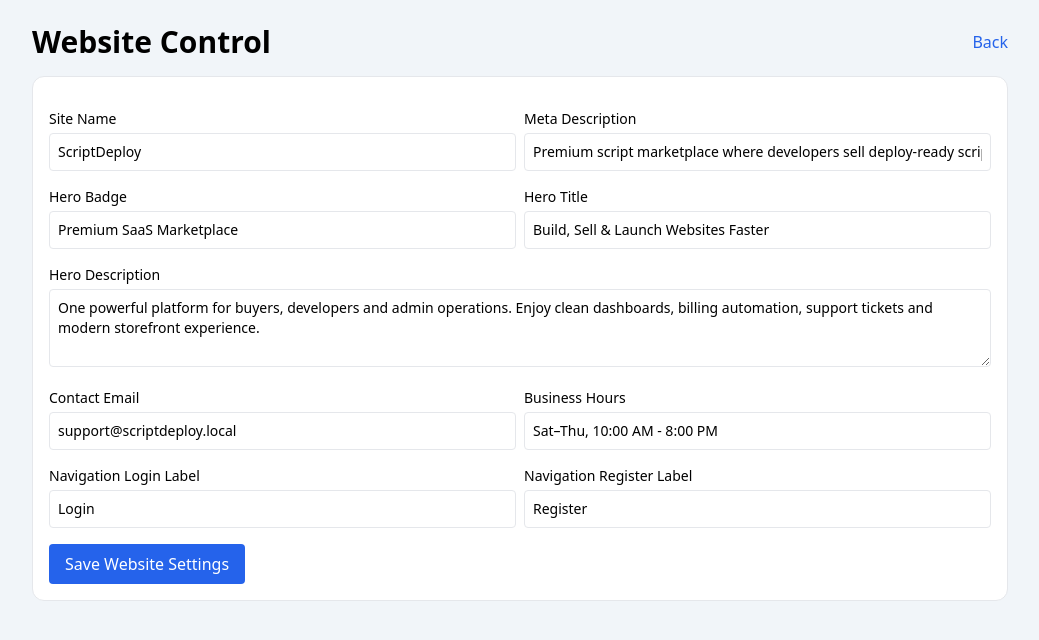
After one commit to mdrahulislammri/IZV-project, a PHP site: page /admin/settings in a window 1280 px wide. The commit adds this page. Shown: the top 640 px of the page, without its empty margins (120-1159 px from the left). Run offline with PHP 8.4, Linux system fonts and the light colour scheme; the visitor is signed in with stand-in values (Sample User, id 1); data comes from the database, SQL or seed files in the repository; both versions use the stored data as it was after the commit; some libraries are stand-ins or nearby versions.

Commit message:
Add dynamic website control panel for admin settings

```diff
--- a/admin/dashboard.php
+++ b/admin/dashboard.php
@@ -13,7 +13,7 @@ $stats = [
 ?>
 <!doctype html><html lang="en"><head><meta charset="utf-8"><meta name="viewport" content="width=device-width,initial-scale=1"><title>Admin Dashboard | ScriptDeploy</title><meta name="description" content="Admin overview for users, developers, projects, tickets, and warns."><script src="https://cdn.tailwindcss.com"></script></head>
 <body class="bg-slate-100"><div class="max-w-7xl mx-auto p-4 sm:p-6">
-<div class="mb-6 flex items-center justify-between"><h1 class="text-3xl font-black">Admin Dashboard</h1><details class="relative"><summary class="cursor-pointer rounded border bg-white px-4 py-2">⋮ Menu</summary><div class="absolute right-0 mt-2 w-48 rounded border bg-white p-2 shadow space-y-1"><a class="block rounded px-2 py-1 hover:bg-slate-100" href="/admin/dashboard">Dashboard</a><a class="block rounded px-2 py-1 hover:bg-slate-100" href="/admin/users">Users</a><a class="block rounded px-2 py-1 hover:bg-slate-100" href="/admin/categories">Categories</a><a class="block rounded px-2 py-1 hover:bg-slate-100" href="/admin/warns">Warns</a><a class="block rounded px-2 py-1 hover:bg-slate-100" href="/admin/tickets">Tickets</a><a class="block rounded px-2 py-1 text-red-600 hover:bg-red-50" href="/logout">Logout</a></div></details></div>
+<div class="mb-6 flex items-center justify-between"><h1 class="text-3xl font-black">Admin Dashboard</h1><details class="relative"><summary class="cursor-pointer rounded border bg-white px-4 py-2">⋮ Menu</summary><div class="absolute right-0 mt-2 w-48 rounded border bg-white p-2 shadow space-y-1"><a class="block rounded px-2 py-1 hover:bg-slate-100" href="/admin/dashboard">Dashboard</a><a class="block rounded px-2 py-1 hover:bg-slate-100" href="/admin/users">Users</a><a class="block rounded px-2 py-1 hover:bg-slate-100" href="/admin/settings">Website Control</a><a class="block rounded px-2 py-1 hover:bg-slate-100" href="/admin/categories">Categories</a><a class="block rounded px-2 py-1 hover:bg-slate-100" href="/admin/warns">Warns</a><a class="block rounded px-2 py-1 hover:bg-slate-100" href="/admin/tickets">Tickets</a><a class="block rounded px-2 py-1 text-red-600 hover:bg-red-50" href="/logout">Logout</a></div></details></div>
 <div class="grid gap-4 sm:grid-cols-2 lg:grid-cols-3">
 <?php foreach($stats as $k=>$v): ?><article class="rounded-xl border bg-white p-5 shadow-sm"><p class="text-sm text-slate-500 capitalize"><?= htmlspecialchars($k) ?></p><p class="text-3xl font-black"><?= $v ?></p></article><?php endforeach; ?>
 </div>
--- /dev/null
+++ b/admin/settings.php
@@ -0,0 +1,98 @@
+<?php
+require_once __DIR__ . '/../includes/auth.php';
+require_once __DIR__ . '/../includes/site_settings.php';
+
+$user = requireRole($pdo, 'admin');
+
+$editableKeys = [
+    'site_name',
+    'site_meta_description',
+    'hero_badge',
+    'hero_title',
+    'hero_description',
+    'contact_email',
+    'contact_hours',
+    'nav_login_text',
+    'nav_register_text',
+];
+
+if ($_SERVER['REQUEST_METHOD'] === 'POST') {
+    verifyCsrfOrFail($_POST['csrf_token'] ?? null);
+    foreach ($editableKeys as $key) {
+        if (isset($_POST[$key])) {
+            saveSiteSetting($pdo, $key, trim((string)$_POST[$key]));
+        }
+    }
+    pushToast('success', 'Website settings updated successfully.');
+    header('Location: /admin/settings');
+    exit;
+}
+
+$settings = siteSettings($pdo);
+$get = function (string $key, string $default = '') use ($settings): string {
+    return (string)($settings[$key] ?? $default);
+};
+?>
+<!doctype html>
+<html lang="en">
+<head>
+  <meta charset="utf-8">
+  <meta name="viewport" content="width=device-width,initial-scale=1">
+  <title>Admin Website Control</title>
+  <script src="https://cdn.tailwindcss.com"></script>
+</head>
+<body class="bg-slate-100">
+  <div class="max-w-5xl mx-auto p-4 sm:p-6">
+    <div class="mb-4 flex items-center justify-between">
+      <h1 class="text-3xl font-black">Website Control</h1>
+      <a class="text-blue-600" href="/admin/dashboard">Back</a>
+    </div>
+
+    <form method="post" class="space-y-4 rounded-xl border bg-white p-4">
+      <input type="hidden" name="csrf_token" value="<?= htmlspecialchars(csrfToken()) ?>">
+
+      <div class="grid gap-2 sm:grid-cols-2">
+        <label class="text-sm font-medium">Site Name
+          <input name="site_name" value="<?= htmlspecialchars($get('site_name', 'ScriptDeploy')) ?>" class="mt-1 w-full rounded border p-2">
+        </label>
+        <label class="text-sm font-medium">Meta Description
+          <input name="site_meta_description" value="<?= htmlspecialchars($get('site_meta_description', 'Premium script marketplace.')) ?>" class="mt-1 w-full rounded border p-2">
+        </label>
+      </div>
+
+      <div class="grid gap-2 sm:grid-cols-2">
+        <label class="text-sm font-medium">Hero Badge
+          <input name="hero_badge" value="<?= htmlspecialchars($get('hero_badge', 'Premium SaaS Marketplace')) ?>" class="mt-1 w-full rounded border p-2">
+        </label>
+        <label class="text-sm font-medium">Hero Title
+          <input name="hero_title" value="<?= htmlspecialchars($get('hero_title', 'Build, Sell & Launch Websites Faster')) ?>" class="mt-1 w-full rounded border p-2">
+        </label>
+      </div>
+
+      <label class="text-sm font-medium block">Hero Description
+        <textarea name="hero_description" class="mt-1 w-full rounded border p-2" rows="3"><?= htmlspecialchars($get('hero_description', 'One powerful platform for buyers, developers and admin operations.')) ?></textarea>
+      </label>
+
+      <div class="grid gap-2 sm:grid-cols-2">
+        <label class="text-sm font-medium">Contact Email
+          <input name="contact_email" value="<?= htmlspecialchars($get('contact_email', 'support@scriptdeploy.local')) ?>" class="mt-1 w-full rounded border p-2">
+        </label>
+        <label class="text-sm font-medium">Business Hours
+          <input name="contact_hours" value="<?= htmlspecialchars($get('contact_hours', 'Sat–Thu, 10:00 AM - 8:00 PM')) ?>" class="mt-1 w-full rounded border p-2">
+        </label>
+      </div>
+
+      <div class="grid gap-2 sm:grid-cols-2">
+        <label class="text-sm font-medium">Navigation Login Label
+          <input name="nav_login_text" value="<?= htmlspecialchars($get('nav_login_text', 'Login')) ?>" class="mt-1 w-full rounded border p-2">
+        </label>
+        <label class="text-sm font-medium">Navigation Register Label
+          <input name="nav_register_text" value="<?= htmlspecialchars($get('nav_register_text', 'Register')) ?>" class="mt-1 w-full rounded border p-2">
+        </label>
+      </div>
+
+      <button class="rounded bg-blue-600 px-4 py-2 text-white">Save Website Settings</button>
+    </form>
+  </div>
+<?= renderToastContainer() ?></body>
+</html>
--- /dev/null
+++ b/includes/site_settings.php
@@ -0,0 +1,28 @@
+<?php
+
+function siteSetting(PDO $pdo, string $key, ?string $default = null): ?string
+{
+    $stmt = $pdo->prepare('SELECT setting_value FROM site_settings WHERE setting_key=? LIMIT 1');
+    $stmt->execute([$key]);
+    $val = $stmt->fetchColumn();
+    if ($val === false || $val === null || $val === '') {
+        return $default;
+    }
+    return (string)$val;
+}
+
+function siteSettings(PDO $pdo): array
+{
+    $rows = $pdo->query('SELECT setting_key, setting_value FROM site_settings')->fetchAll();
+    $out = [];
+    foreach ($rows as $row) {
+        $out[$row['setting_key']] = $row['setting_value'];
+    }
+    return $out;
+}
+
+function saveSiteSetting(PDO $pdo, string $key, string $value): void
+{
+    $stmt = $pdo->prepare('INSERT INTO site_settings (setting_key, setting_value) VALUES (?, ?) ON DUPLICATE KEY UPDATE setting_value=VALUES(setting_value)');
+    $stmt->execute([$key, $value]);
+}
```
Also changed, not shown: db.sql (+20 -0 lines), index.php (+31 -19 lines), .htaccess, README.md.
